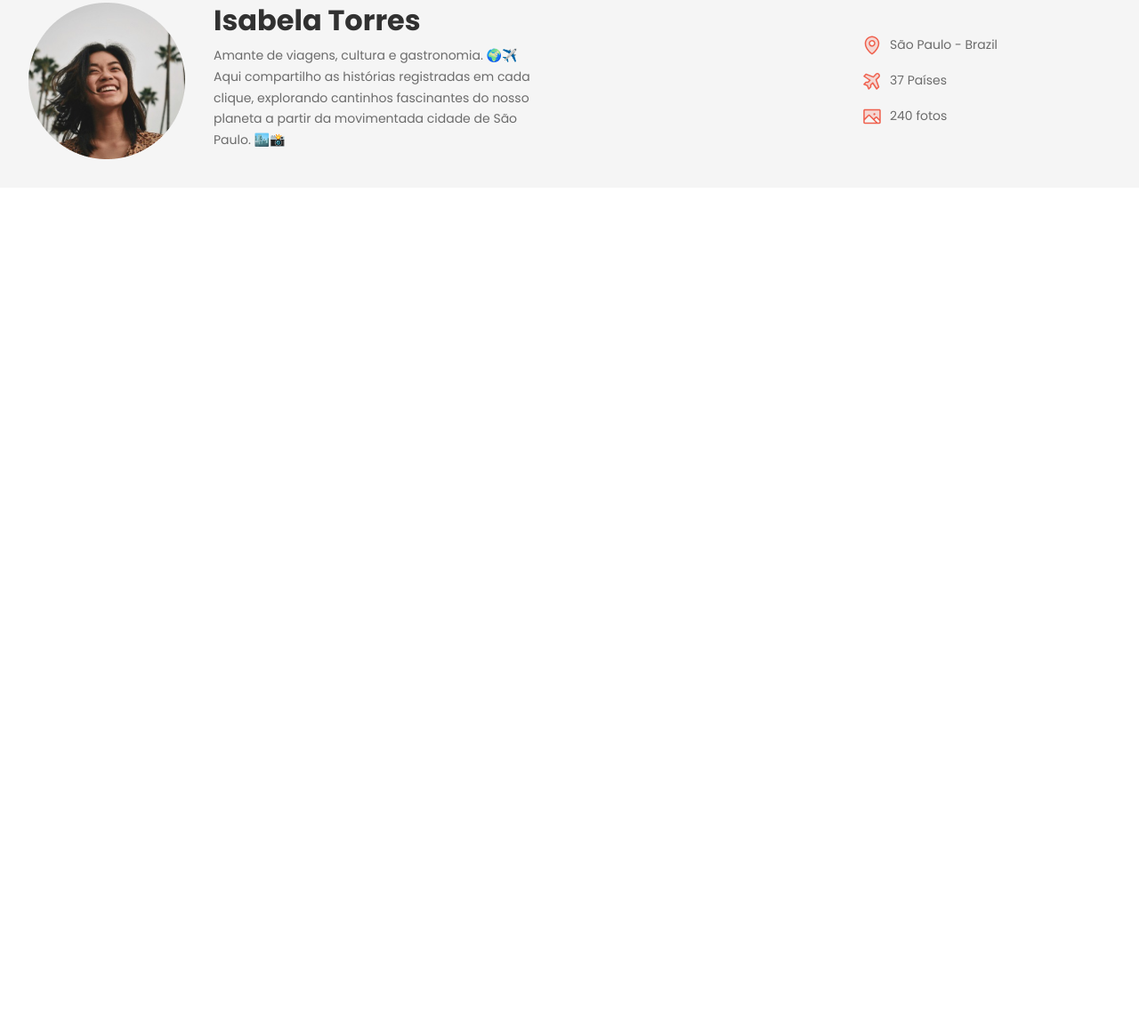
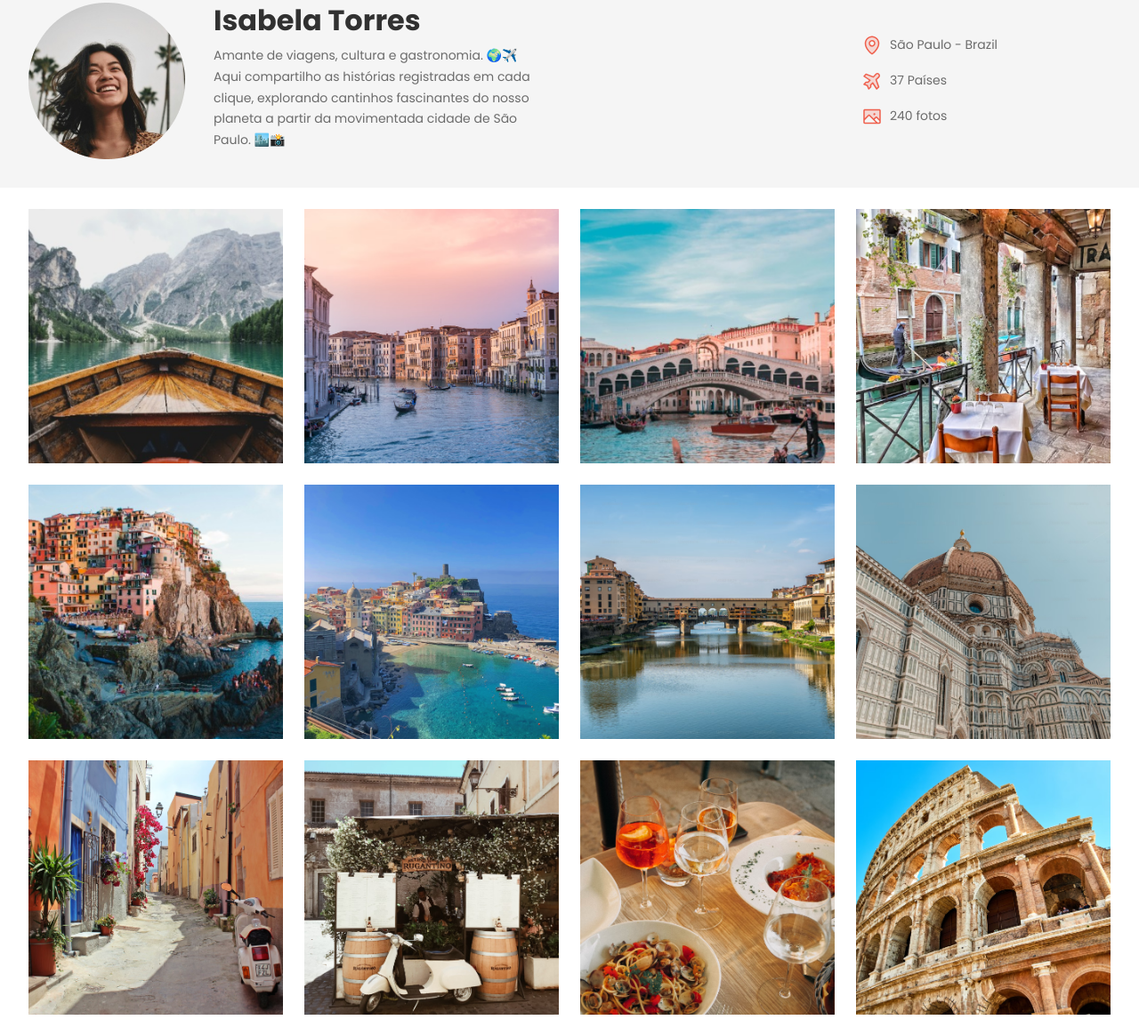
Before and after one commit to AyrtonYamashita/projeto-travelgram, a plain HTML site: page index.html in a window 1280 px wide. Shown: the part 125-1290 px from the top of the page at 89% size. Before the commit the page ends 800 px from the top, so only its background shows below. Drawn offline with Linux system fonts and the light colour scheme.

Commit message:
image galery

```diff
--- a/index.html
+++ b/index.html
@@ -71,5 +71,19 @@
         </div>
       </header>
     </div>
+    <main class="container">
+      <img src="./assets/images/Image 01.png" alt="..." />
+      <img src="./assets/images/Image 02.png" alt="..." />
+      <img src="./assets/images/Image 03.png" alt="..." />
+      <img src="./assets/images/Image 04.png" alt="..." />
+      <img src="./assets/images/Image 05.png" alt="..." />
+      <img src="./assets/images/Image 06.png" alt="..." />
+      <img src="./assets/images/Image 07.png" alt="..." />
+      <img src="./assets/images/Image 08.png" alt="..." />
+      <img src="./assets/images/Image 09.png" alt="..." />
+      <img src="./assets/images/Image 10.png" alt="..." />
+      <img src="./assets/images/Image 11.png" alt="..." />
+      <img src="./assets/images/Image 12.png" alt="..." />
+    </main>
   </body>
 </html>
--- a/styles/index.css
+++ b/styles/index.css
@@ -1,3 +1,4 @@
 @import url(./global.css);
 @import url(./nav.css);
 @import url(./header.css);
+@import url(./main.css);
--- /dev/null
+++ b/styles/main.css
@@ -0,0 +1,12 @@
+main {
+  display: flex;
+  flex-wrap: wrap;
+  gap: 24px;
+  padding-block: 24px;
+}
+
+main img {
+  width: 286px;
+  height: 286px;
+  object-fit: cover;
+}
```
